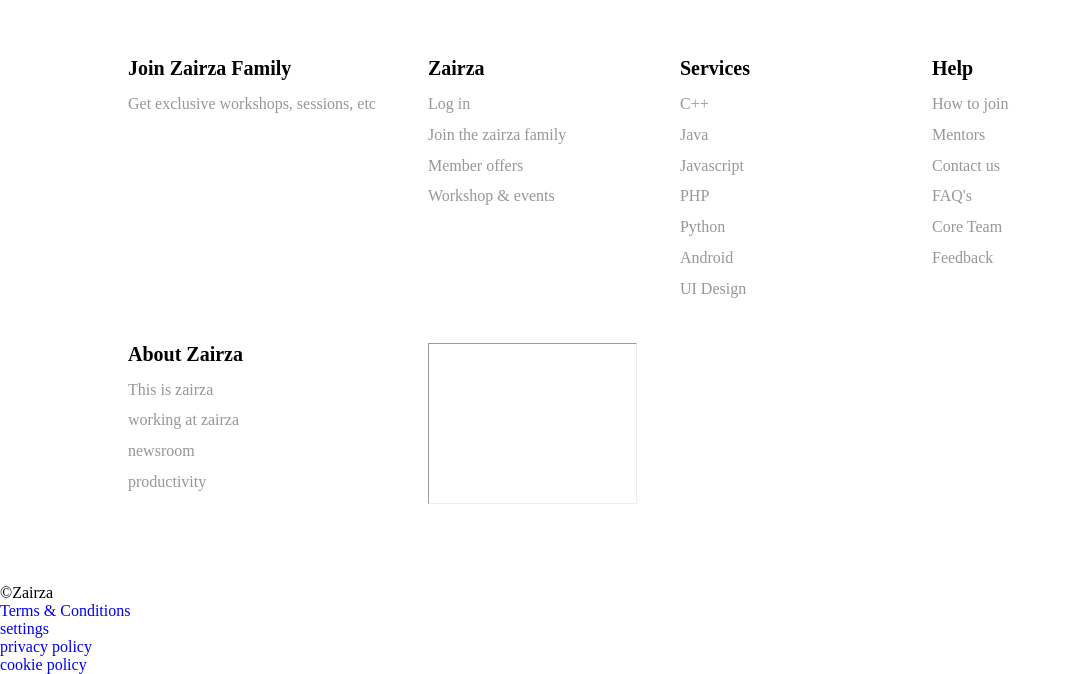
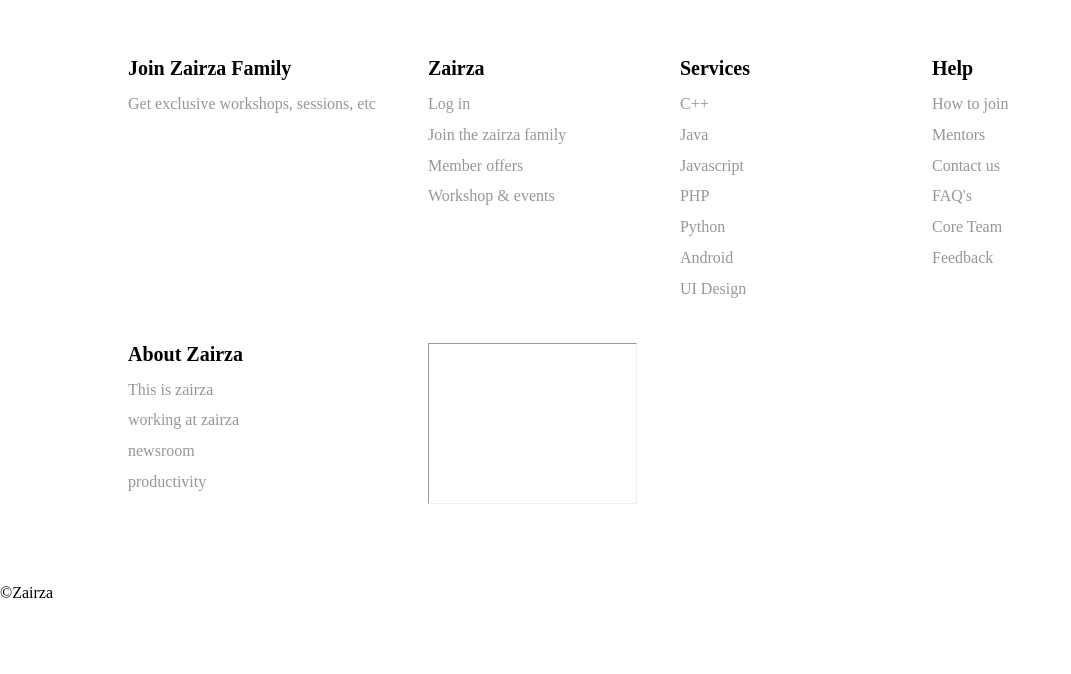
Before and after one commit to shachi-i/explore, a plain HTML site: page index.html in a window 1280 px wide. Shown: the part 3001-3675 px from the top of the page, without its empty margins (0-1071 px from the left). After the commit the page ends 3603 px from the top, so only its background shows below. Drawn offline with Linux system fonts and the light colour scheme.

Commit message:
Update index.html

```diff
--- a/index.html
+++ b/index.html
@@ -161,10 +161,6 @@
          <div id=copyright">
                  <div class="last">&copy;Zairza</div>
 
-                <div><a href="#">Terms & Conditions</a></div>
-                <div><a href="#">settings</a></div>
-                <div><a href="#">privacy policy</a></div>
-                <div><a href="#">cookie policy</a></div>
             </div>
 
 
```
